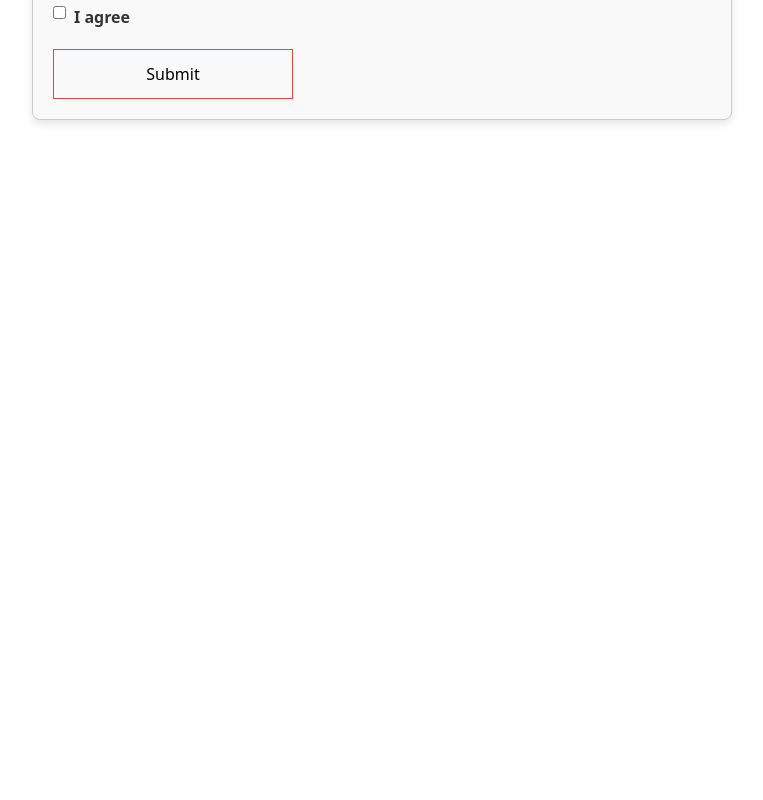
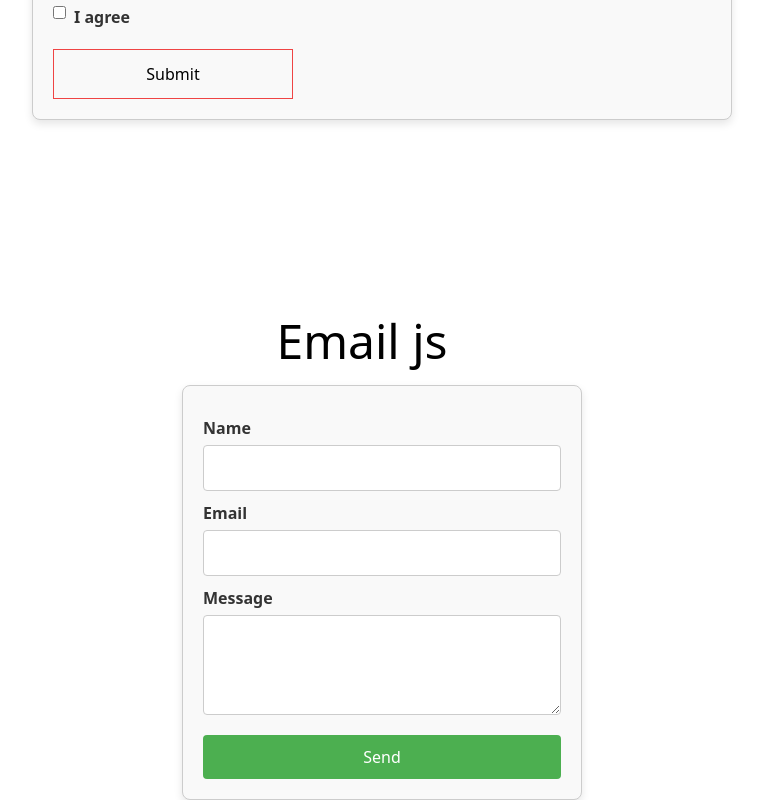
Before and after one commit to Akash-535/react-project, a React (Create React App) app: page / in a window 1280 px wide. Shown: the part 483-1283 px from the top of the page, without its empty margins (258-1021 px from the left). Before the commit the page ends 800 px from the top, so only its background shows below. Built offline with nearby package versions, Linux system fonts and the light colour scheme.

Commit message:
form validation updated

```diff
--- a/src/components/home/FormValidation.jsx
+++ b/src/components/home/FormValidation.jsx
@@ -37,7 +37,7 @@ const FormValidation = () => {
     }
     return (
         <div className='min-h-screen flex items-center justify-center'>
-            <form className='w-full max-w-[700px]'>
+            <form onSubmit={submitHandler} className='w-full max-w-[700px]'>
                 <div className='w-full'>
                     <input className='w-full' type="text" placeholder='Enter Your Name' onChange={(e) => setValue({ ...value, name: e.target.value })} value={value.name} />
                     <p>{error && !value.name ? "Name is requried" : ""}</p>
@@ -85,7 +85,7 @@ const FormValidation = () => {
                     </div>
                     <p>{error && !value.checkBox ? 'Checkbox is required' : ''}</p>
                 </div>
-                <button onClick={submitHandler} className='px-5 py-3 border border-red-500 mt-5 max-w-60'>Submit</button>
+                <button type='submit' className='px-5 py-3 border border-red-500 mt-5 max-w-60'>Submit</button>
             </form>
         </div>
     )
--- a/src/views/Home.jsx
+++ b/src/views/Home.jsx
@@ -14,7 +14,6 @@ const Home = () => {
   return (
     <div>
       {/* <Preloader />
-      <TestEmailJs />
       {/* <TestAnimateCss /> */}
       {/* <TypeWriter />
       <TestTiltJs />
@@ -23,6 +22,7 @@ const Home = () => {
       {/* <Footer /> */}
       {/* <BackToTop />  */}
       <FormValidation />
+      <TestEmailJs />
     </div>
   )
 }
```
